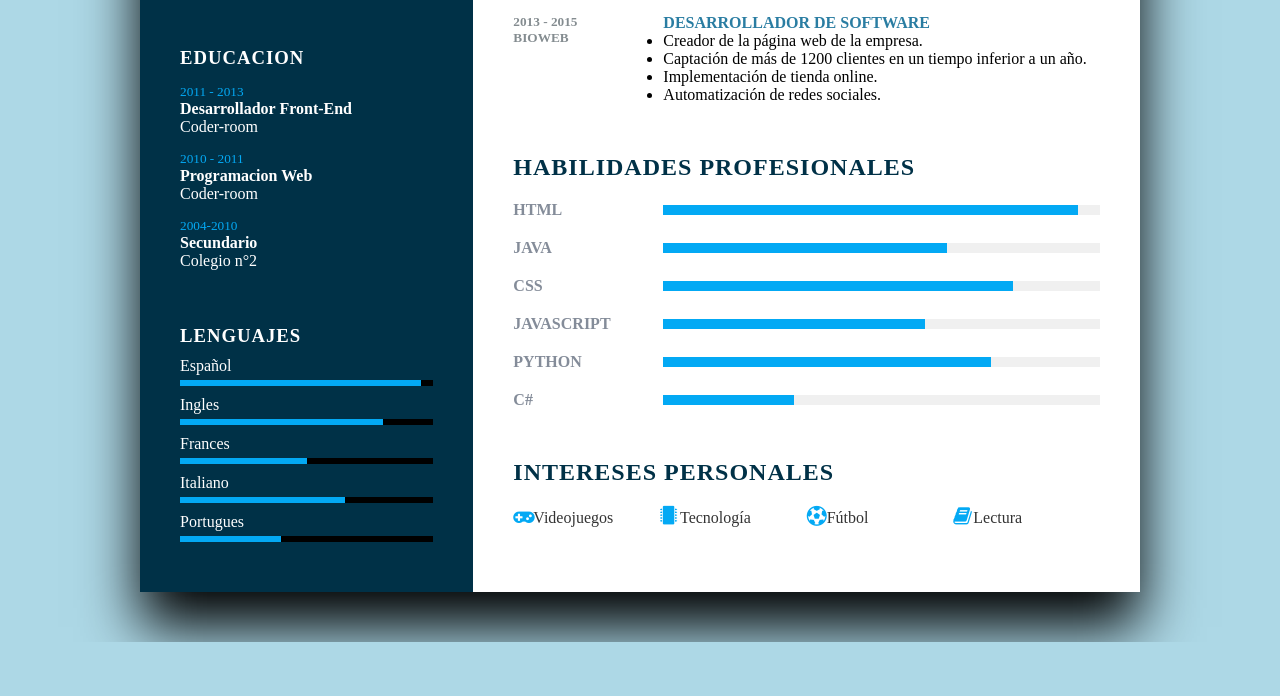
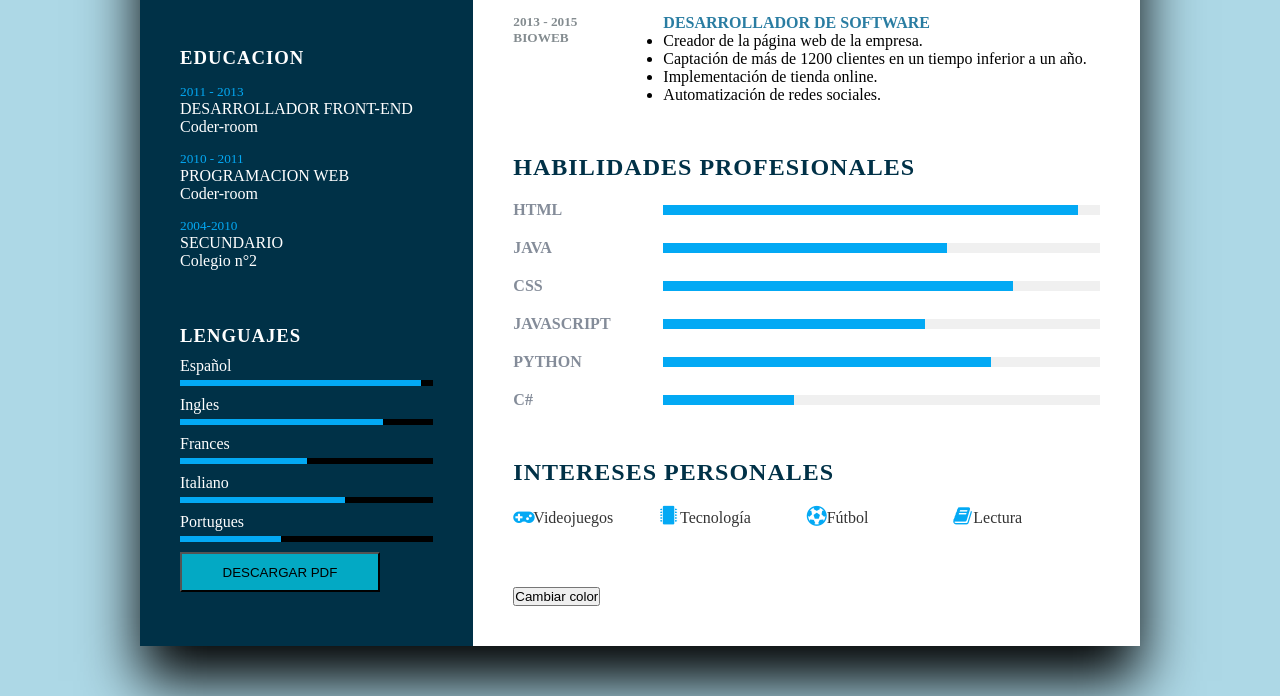
Before and after one commit to Francogarbi/CurriculumArgentinaPrograma, a plain HTML site: page index.html in a window 1280 px wide. Shown: the part 610-1306 px from the top of the page. Before the commit the page ends 1252 px from the top, so only its background shows below. Drawn offline with Linux system fonts and the light colour scheme.

Commit message:
Se agrega boton imprimir

```diff
--- a/index.css
+++ b/index.css
@@ -2,6 +2,14 @@
     margin :0;
     padding: 0;
     box-sizing: border-box;
+}
+#descarga
+{
+    background:#03a9c4;
+    width: 200px;
+    height: 40px;
+    cursor:pointer;
+    text-transform: uppercase;
 }
 body{
     background: lightblue;
@@ -113,7 +121,8 @@ cursor: pointer;
 .InfoContacto.educacion h4:nth-child(2)
 {
     color: #fff;
-    font-weight: 600;
+    font-weight: 500;
+    text-transform: uppercase;
 }
 .InfoContacto.educacion h4
 {
@@ -232,6 +241,7 @@ p{
 
 
 }
+
 @media (max-width: 1000px){
   .container{
      margin:10px;
--- a/index.html
+++ b/index.html
@@ -9,6 +9,7 @@
     <link rel="stylesheet" href="https://cdnjs.cloudflare.com/ajax/libs/font-awesome/4.7.0/css/font-awesome.css"
     integrity="sha512-5A8nwdMOWrSz20fDsjczgUidUBR8liPYU+WymTZP1lmY9G6Oc7HlZv156XqnsgNUzTyMefFTcsFH/tnJE/+xBg=="
     crossorigin="anonymous" referrerpolicy="no-referrer" />
+
 </head>
 <body>
     <div class="container">
@@ -112,12 +113,16 @@
 
 
 
+            <button id="descarga">Descargar PDF</button>
 
 
     </div>
 
         <div class="LadoDer">
+
+
             <div class="about">
+
                 <h2 class="title2">PERFIL</h2>
                 <p>Lorem ipsum dolor sit amet. Sed nemo laborum id obcaecati iusto <strong>Aut pariatur ut incidunt nostrum id repudiandae dolor ab autem saepe</strong> ex velit fugit.
                     Ex voluptatibus accusamus ut totam quibusdam <em>Vel Quis</em>.
@@ -223,6 +228,11 @@
                   </ul>
 
         </div>
+        <button id="color">Cambiar color</button>
     </div>
+    <script src="index.js"></script>
+
+
+
 </body>
 </html>
--- a/index.js
+++ b/index.js
@@ -0,0 +1,6 @@
+const descarga = document.getElementById("descarga");
+
+descarga.addEventListener("click",()=>{
+window.print();
+
+})
```
Also changed, not shown: 1 other file.
